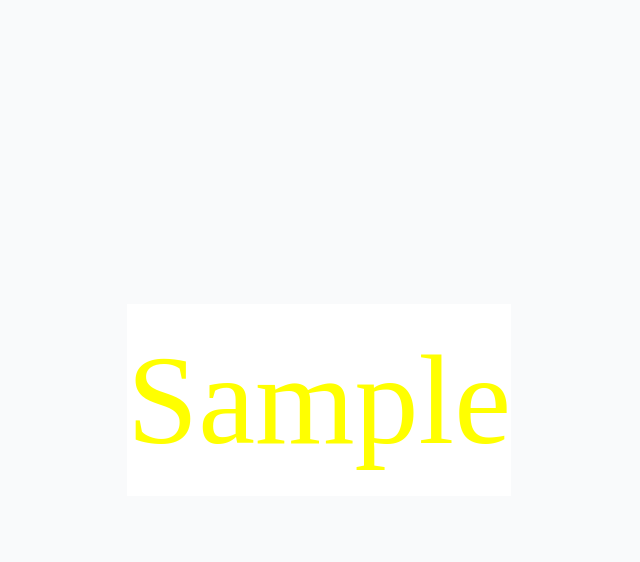
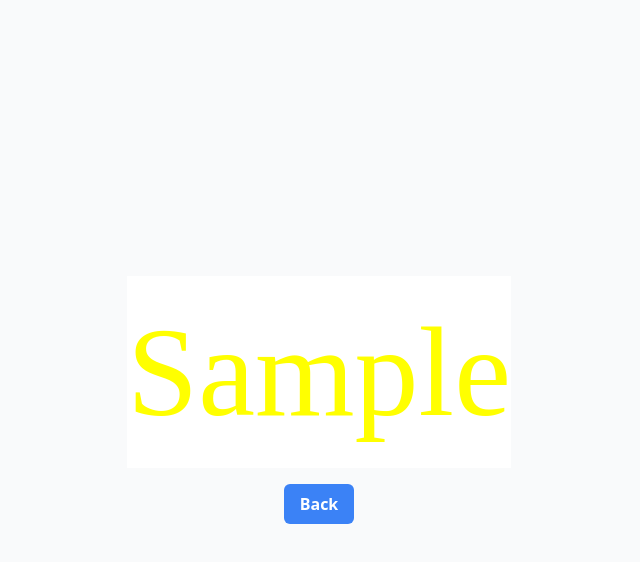
Before and after one commit to lyvathanak/textboard, a plain HTML site: page UI.html in a window 1280 px wide. Both pictures are taken after typing "Sample" into the empty fields and a click on the button "Generate". Shown: the whole page, without its empty margins (321-961 px from the left). Drawn offline with nearby package versions, Linux system fonts and the light colour scheme.

Commit message:
Update UI.html

```diff
--- a/UI.html
+++ b/UI.html
@@ -82,14 +82,17 @@
     </div>
 
     <!-- Display Screen -->
-    <div id="display-screen" class="hidden screen flex items-center justify-center">
+    <div id="display-screen" class="hidden screen flex flex-col items-center justify-center">
         <div id="generated-text" class="text-center"></div>
+        <button class="bg-blue-500 hover:bg-blue-700 text-white font-bold py-2 px-4 rounded-md mt-4 back">Back</button>
     </div>
 
     <script>
         const generateButton = document.querySelector('.generate');
+        const backButton = document.querySelector('.back');
 
         generateButton.addEventListener('click', handleGenerateClick);
+        backButton.addEventListener('click', handleBackClick);
 
         function handleGenerateClick() {
             // Get user input and options
@@ -114,6 +117,12 @@
             document.getElementById('form-screen').classList.add('hidden');
             document.getElementById('display-screen').classList.remove('hidden');
         }
+
+        function handleBackClick() {
+            // Switch back to the form screen
+            document.getElementById('display-screen').classList.add('hidden');
+            document.getElementById('form-screen').classList.remove('hidden');
+        }
     </script>
 </body>
 </html>
```
